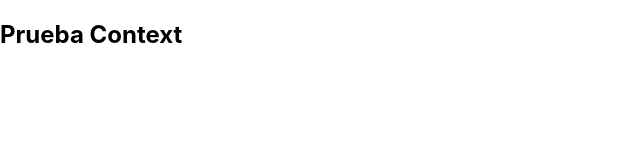
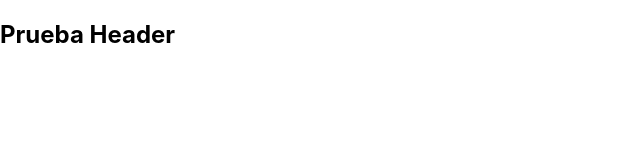
Before and after one commit to yilfri/ecommerce, a Next.js app: page / in a window 1280 px wide. Shown: the top 160 px of the page, without its empty margins (0-640 px from the left). Built offline with nearby package versions, Linux system fonts and the light colour scheme.

Commit message:
Layout creado

```diff
--- a/components/Header.js
+++ b/components/layout/Header.js
@@ -3,7 +3,7 @@ import React from 'react';
 const Header = () => {
 	return (
 		<div>
-			<h2>Prueba Context</h2>
+			<h2>Prueba Header</h2>
 		</div>
 	);
 };
--- /dev/null
+++ b/components/layout/Layout.js
@@ -0,0 +1,18 @@
+import Head from 'next/head';
+import Header from './Header';
+
+const Layout = ({ children, title, description }) => {
+	return (
+		<>
+			<Head>
+				<link rel="icon" href="/favicon.ico" />
+				<title>{title}</title>
+				<meta name="description" content={description} />
+			</Head>
+
+			<main>{children}</main>
+		</>
+	);
+};
+
+export default Layout;
--- a/pages/index.js
+++ b/pages/index.js
@@ -1,18 +1,11 @@
 import Head from 'next/head';
-import Header from '../components/Header';
+import Layout from '../components/layout/Layout';
+import Header from '../components/layout/Header';
 
 export default function Home() {
 	return (
-		<div>
-			<Head>
-				<title>Create Next App</title>
-				<meta name="description" content="Generated by create next app" />
-				<link rel="icon" href="/favicon.ico" />
-			</Head>
-
-			<main>
-				<Header />
-			</main>
-		</div>
+		<Layout title="FunKommerce" description="Tienda Online de Funko Pop">
+			<Header />
+		</Layout>
 	);
 }
```
